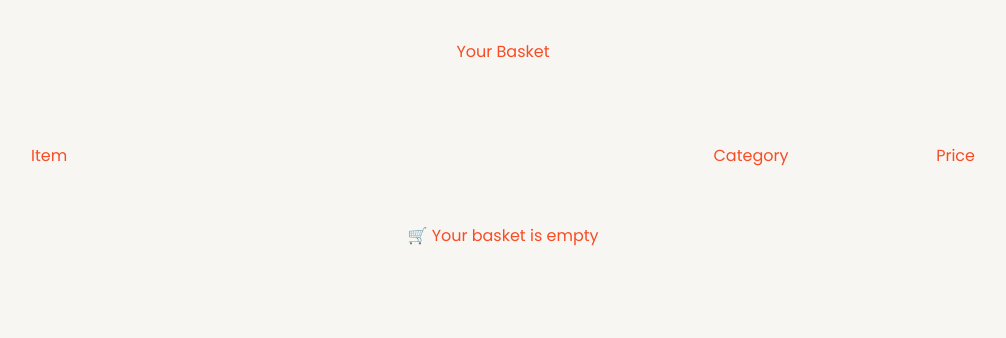
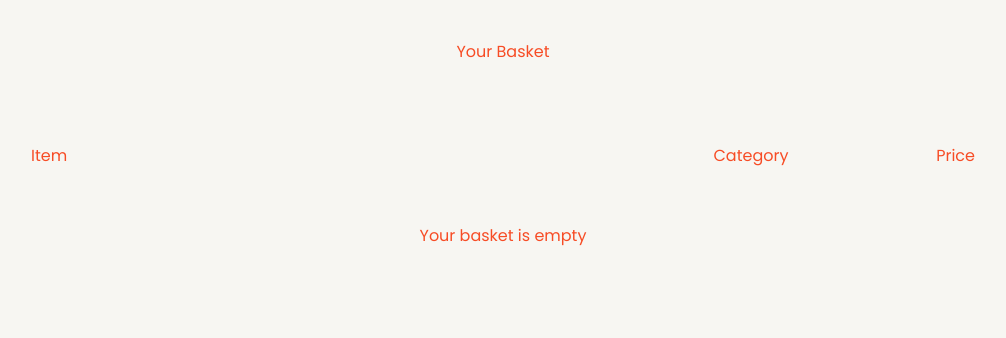
Before and after one commit to Fridalindbjerg/simpleshop, a Next.js app: page /basket in a window 1280 px wide. Shown: the top 338 px of the page, without its empty margins (137-1143 px from the left). Built offline with nearby package versions, Linux system fonts and the light colour scheme.

Commit message:
Remove shopping cart emoji from empty basket message for cleaner presentation

```diff
--- a/src/app/(routes)/basket/page.js
+++ b/src/app/(routes)/basket/page.js
@@ -26,7 +26,7 @@ const Basket = () => {
 
         {/* empty basket */}
         {basketProducts.length === 0 && (
-          <p className="py-10 text-center">🛒 Your basket is empty</p>
+          <p className="py-10 text-center"> Your basket is empty</p>
         )}
 
         {/* productrow */}
```
